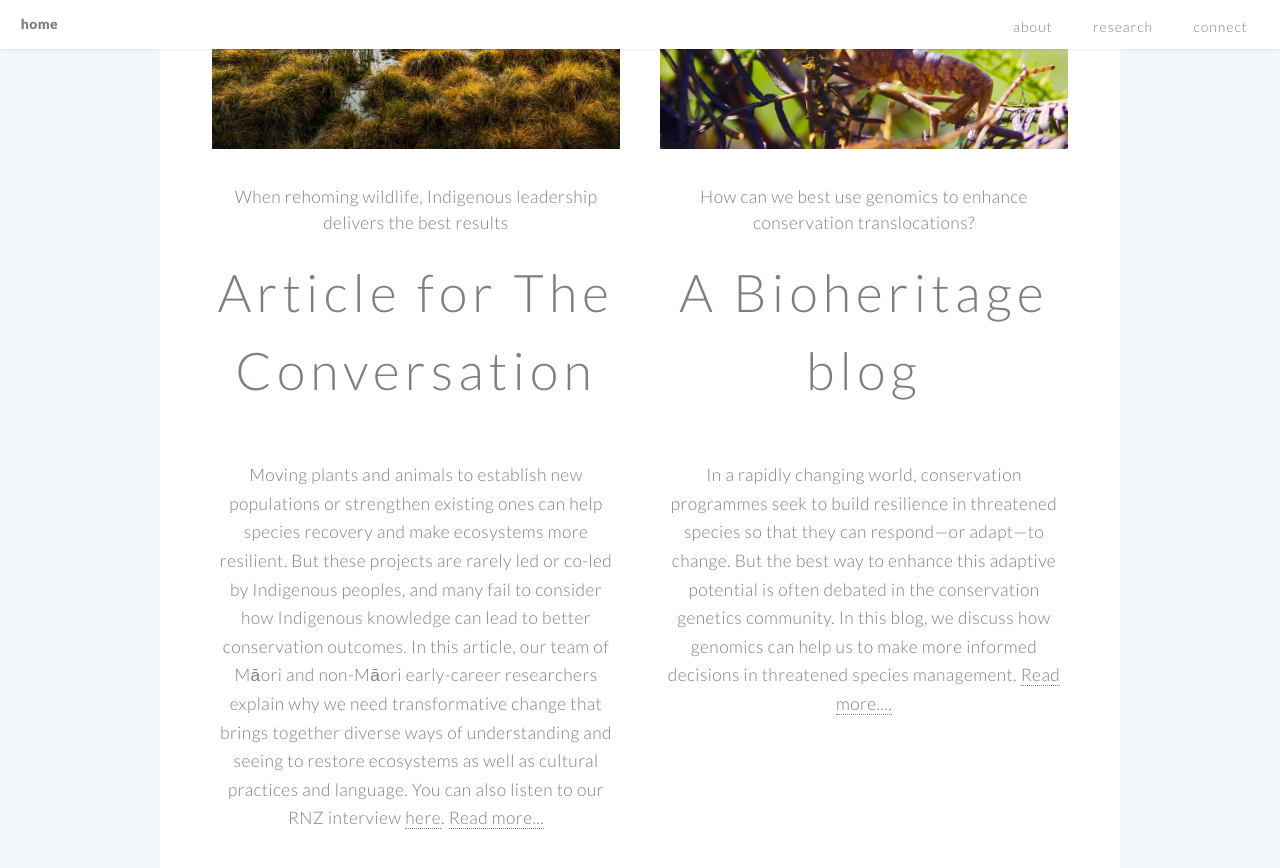
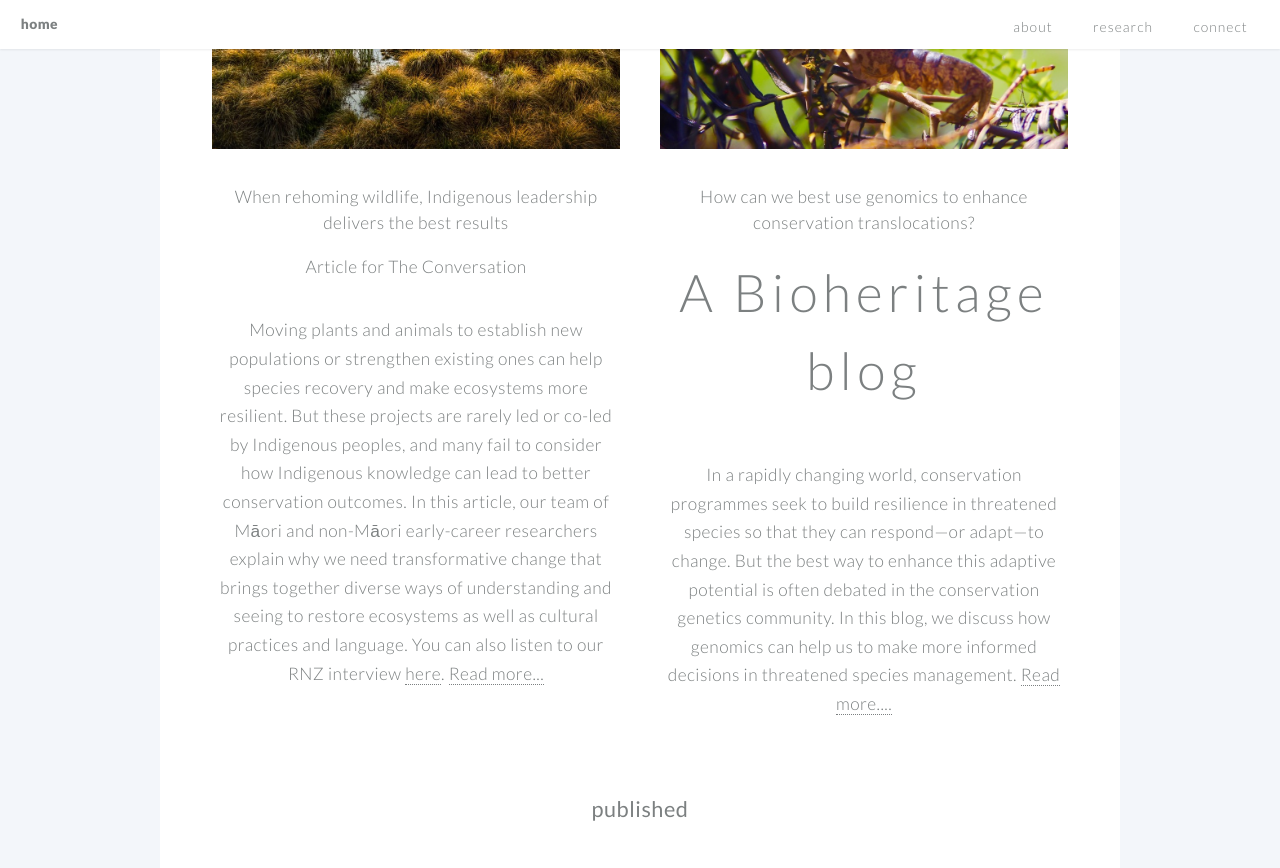
Before and after one commit to aislingrayne/aislingrayne.github.io, a Jekyll site: the page built from index.md, in a window 1280 px wide and 900 px high, scrolled down 2430 px. Shown: the top 868 px of the window. Built offline with Jekyll 4.4.1, drawn with Linux system fonts in a browser that asks for light colours.

```diff
--- a/_includes/theconversation.html
+++ b/_includes/theconversation.html
@@ -1,4 +1,5 @@
 <h1><a href="https://theconversation.com/when-rehoming-wildlife-indigenous-leadership-delivers-the-best-results-143890">When rehoming wildlife, Indigenous leadership delivers the best results</a></h1>
-<h2>Article for The Conversation</h2>
+<p>Article for The Conversation</p>
 <p> Moving plants and animals to establish new populations or strengthen existing ones can help species recovery and make ecosystems more resilient. But these projects are rarely led or co-led by Indigenous peoples, and many fail to consider how Indigenous knowledge can lead to better conservation outcomes. In this article, our team of Māori and non-Māori early-career researchers explain why we need transformative change that brings together diverse ways of understanding and seeing to restore ecosystems as well as cultural practices and language. You can also listen to our RNZ interview <a href="https://www.rnz.co.nz/national/programmes/ourchangingworld/audio/2018783179/collaborating-to-move-freshwater-species">here</a>. <a href="https://theconversation.com/when-rehoming-wildlife-indigenous-leadership-delivers-the-best-results-143890">
+
   Read more... </a> </p>
```
